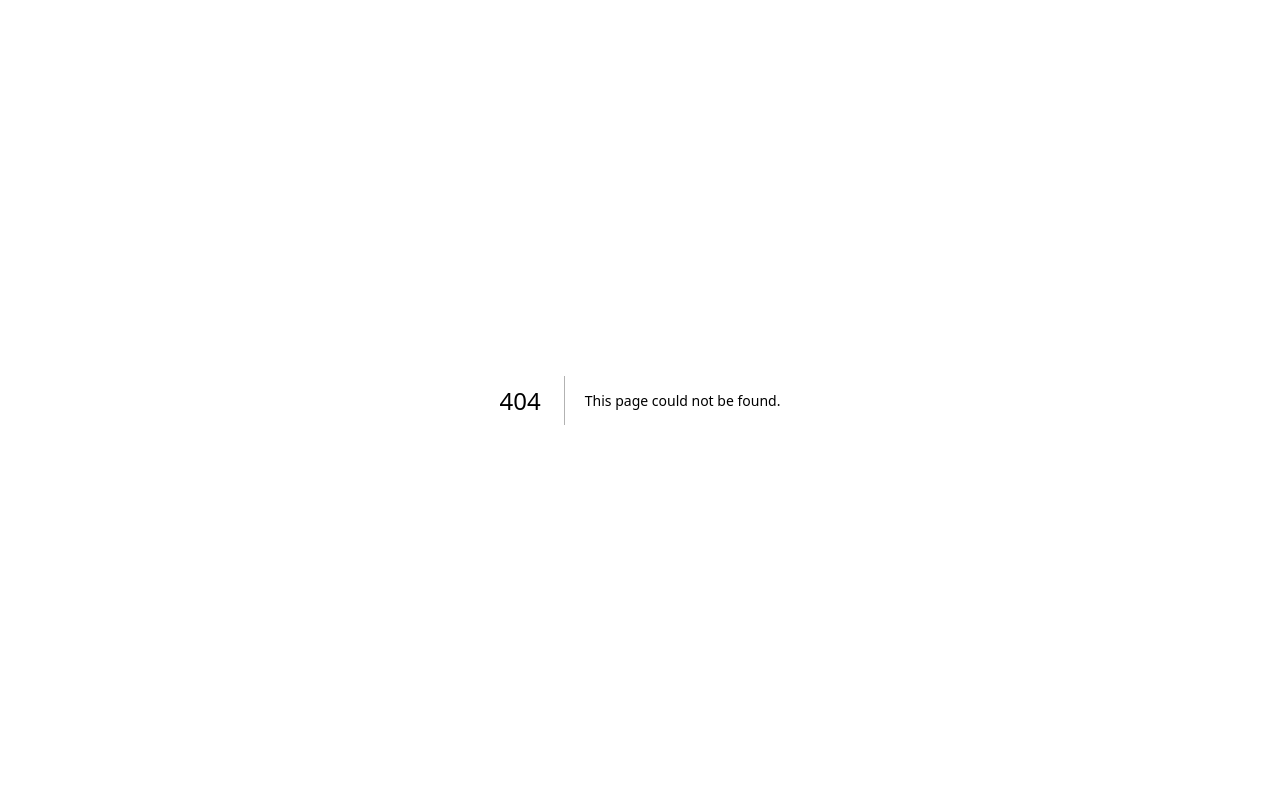
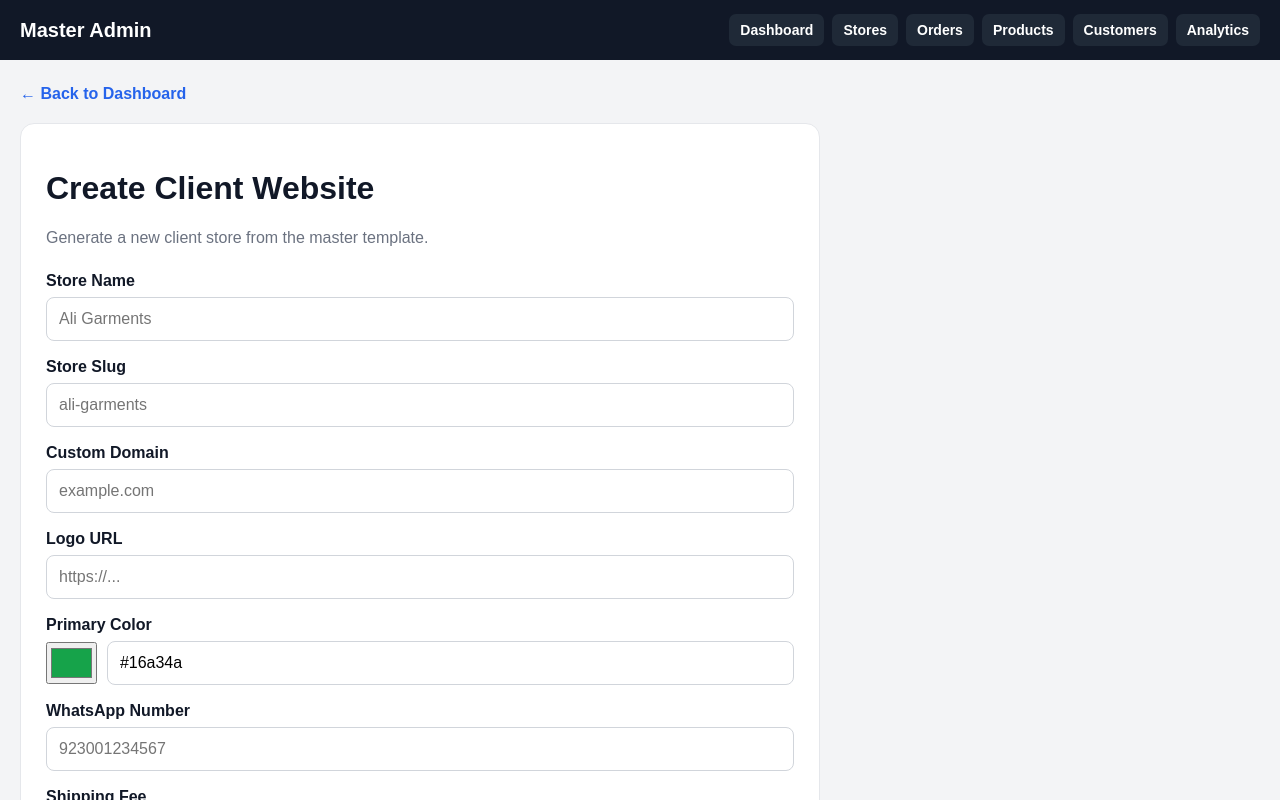
Before and after one commit to iftikharahmed037092-ship-it/storegen-final, a Next.js app: page /admin/generator in a window 1280 px wide. Before the commit this address had no page. Shown: the top 800 px of the page. Built offline with nearby package versions, Linux system fonts and the light colour scheme.

Commit message:
Add GeneratorPage component for website generation

```diff
--- /dev/null
+++ b/app/admin/generator/page.tsx
@@ -0,0 +1,35 @@
+import Link from "next/link";
+
+import WebsiteGenerator
+  from "@/components/admin/WebsiteGenerator";
+
+
+export default function GeneratorPage() {
+
+  return (
+    <div>
+
+      <Link
+        href="/admin"
+        style={{
+          color: "#2563eb",
+          fontWeight: 700
+        }}
+      >
+        ← Back to Dashboard
+      </Link>
+
+
+      <div
+        style={{
+          marginTop: 20
+        }}
+      >
+
+        <WebsiteGenerator />
+
+      </div>
+
+    </div>
+  );
+}
```
